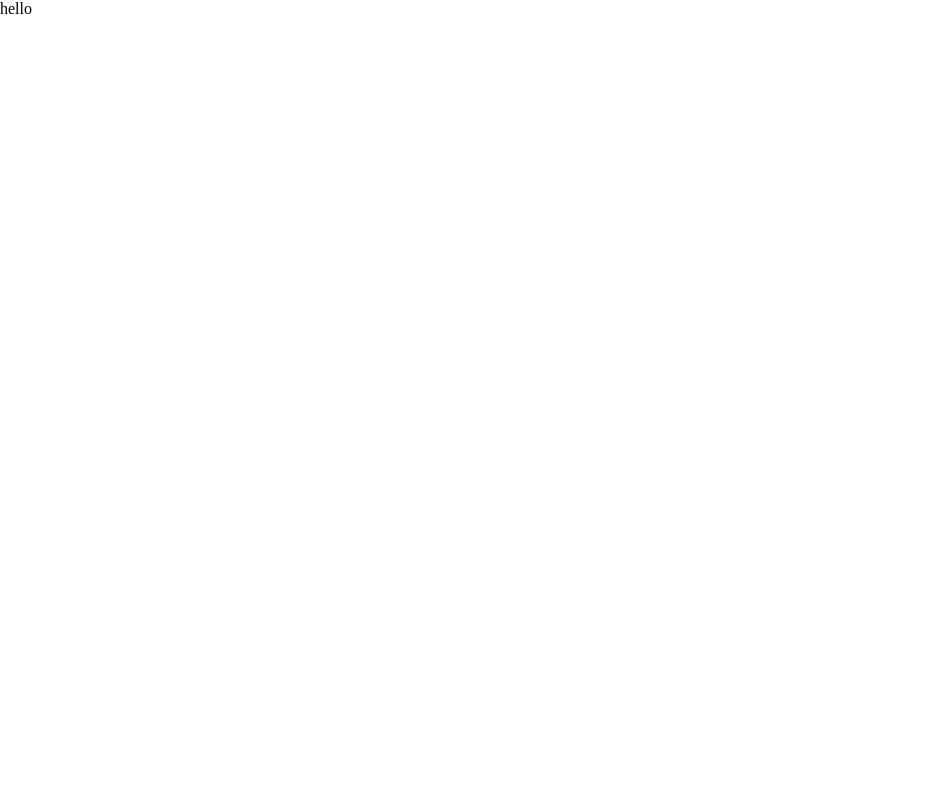
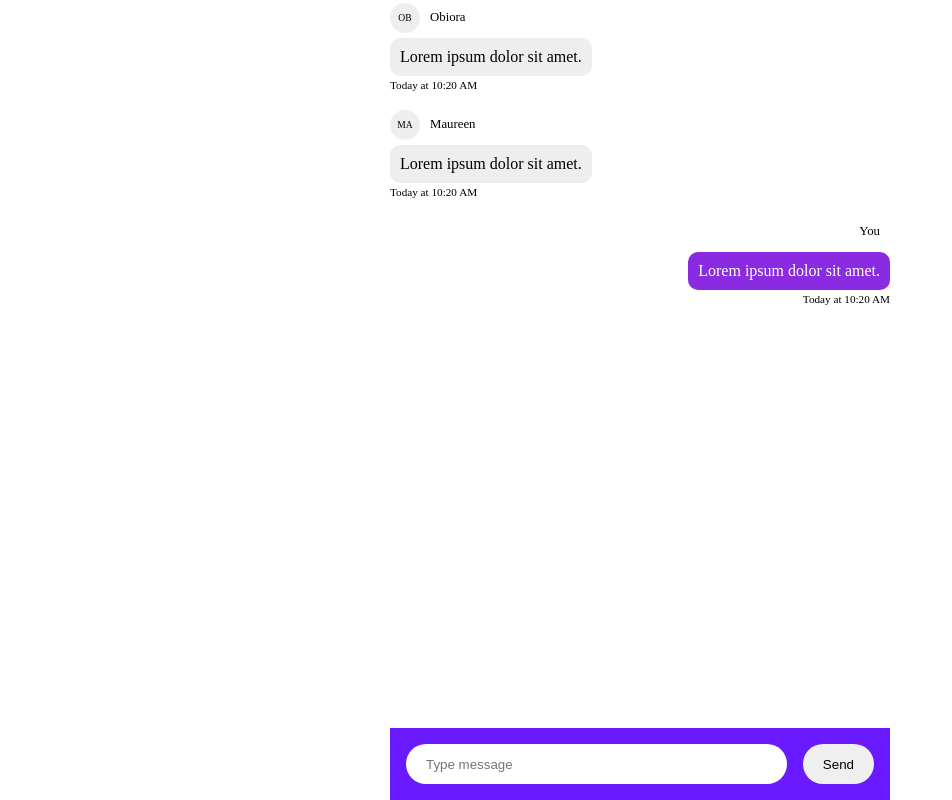
Before and after one commit to obioraigboanusi/react-chat-app, a React (Create React App) app: page /chat in a window 1280 px wide. Shown: the whole page, without its empty margins (0-952 px from the left). Built offline with nearby package versions, Linux system fonts and the light colour scheme.

Commit message:
Feat: Implement chat page

```diff
--- a/src/App.js
+++ b/src/App.js
@@ -1,5 +1,11 @@
+import Chat from "./pages/Chat";
+
 function App() {
-  return <div className="App">hello</div>;
+  return (
+    <div className="App">
+      <Chat />
+    </div>
+  );
 }
 
 export default App;
--- /dev/null
+++ b/src/pages/Chat.jsx
@@ -0,0 +1,27 @@
+import React from "react";
+import styled from "styled-components";
+import ChatForm from "../components/ChatForm";
+import ChatList from "../components/ChatList";
+
+function Chat() {
+  return (
+    <ChatContainer>
+      <ChatList />
+      <ChatForm />
+    </ChatContainer>
+  );
+}
+const ChatContainer = styled.div`
+  width: 100%;
+  max-width: 500px;
+  margin-inline: auto;
+  height: 100vh;
+  background-color: #fff;
+  display: flex;
+  flex-direction: column;
+
+  & > div:first-of-type {
+    flex-grow: 1;
+  }
+`;
+export default Chat;
```
